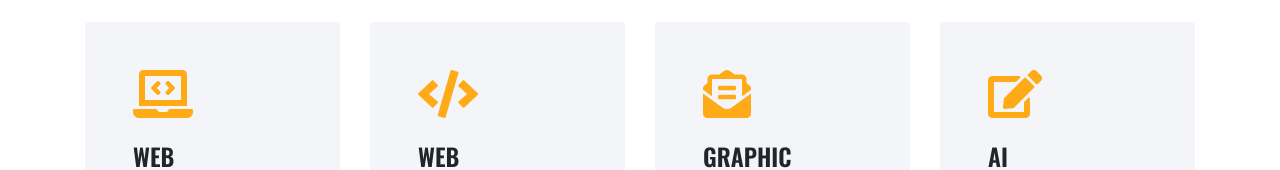
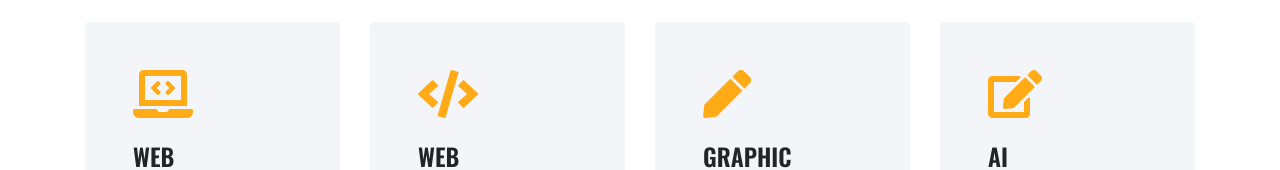
Before and after one commit to TNikil/Muto-Design-Studio, a plain HTML site: page service.html in a window 1280 px wide. Shown: the part 793-963 px from the top of the page. Drawn offline with nearby package versions, Linux system fonts and the light colour scheme.

Commit message:
service.html

```diff
--- a/service.html
+++ b/service.html
@@ -98,7 +98,7 @@
                 </div>
                 <div class="col-lg-3 mb-2">
                     <div class="service-item rounded p-5 mb-4">
-                        <i class="fa fa-3x fa-envelope-open-text text-primary mb-4"></i>
+                        <i class="fa fa-3x fa-solid fa-pen text-primary mb-4"></i>
                         <h4 class="text-uppercase mb-4">Graphic <span class="d-block text-body">Designing</span></h4>
                         <p class="m-0">Vero amet vero eos kasd justo ipsum diam sed elitr</p>
                     </div>
```
